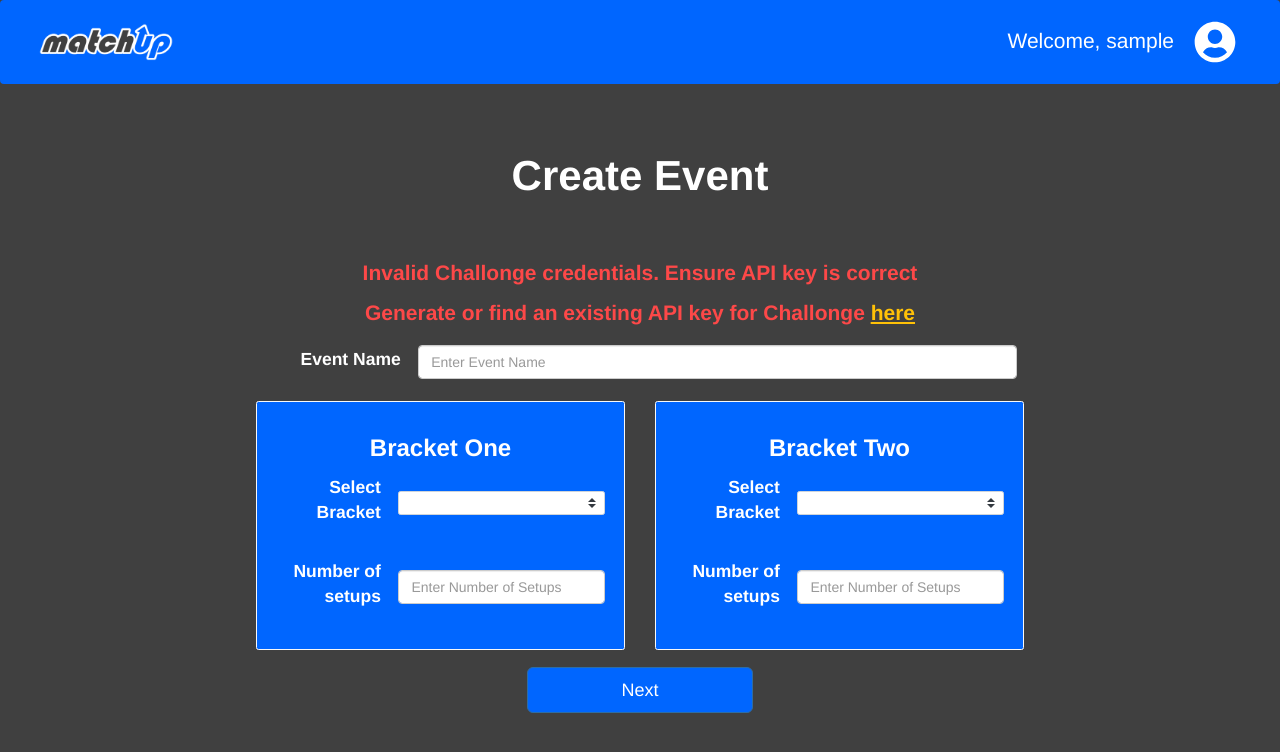
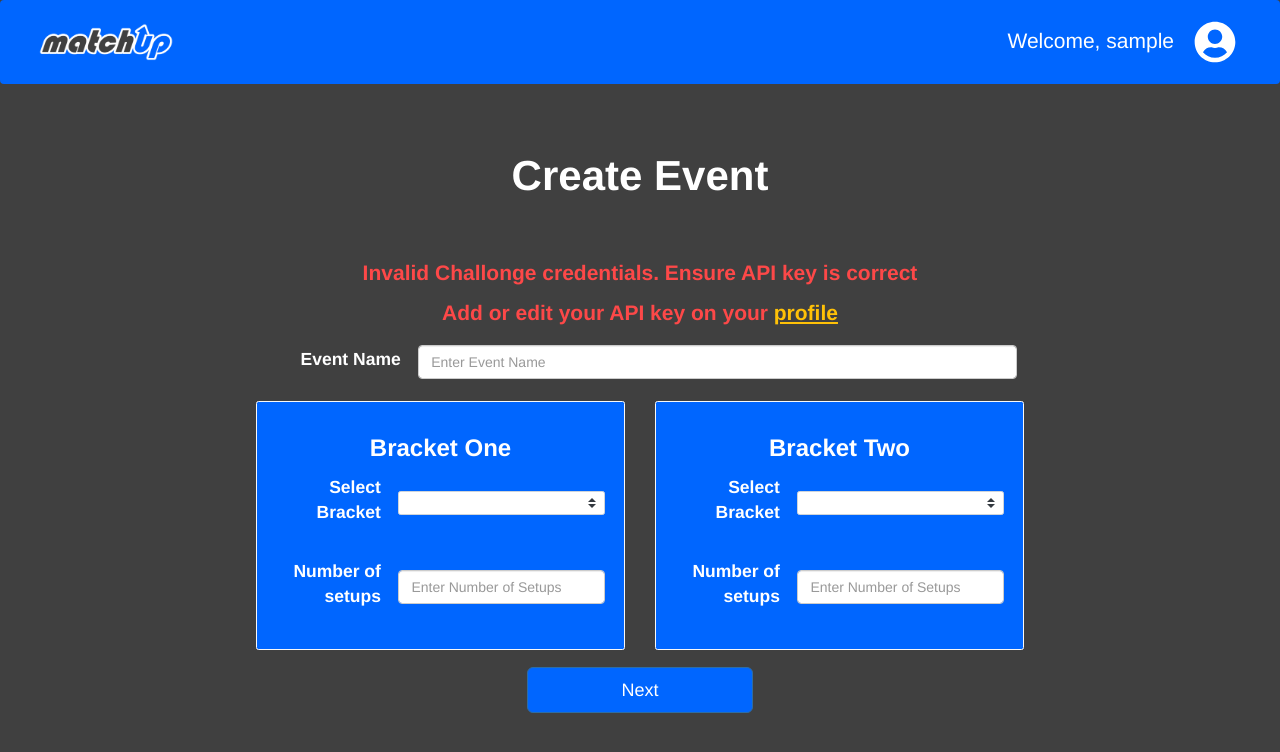
Before and after one commit to C-Dahr/matchup, a Vue app in the folder client/: page /createEvent in a window 1280 px wide. Shown: the top 752 px of the page. Built offline with nearby package versions, Linux system fonts and the light colour scheme; no server answers; sample sign-in values are in the browser's storage.

Commit message:
Updated challonge credentials error message to route to profile page

```diff
--- a/client/src/views/CreateEvent.vue
+++ b/client/src/views/CreateEvent.vue
@@ -7,7 +7,8 @@
       <ul class="form-error">
         <li v-for="error in errors" v-bind:key="error">{{ error }}</li>
       </ul>
-      <p v-if="link === true">Generate or find an existing API key for Challonge <b-link class="text-warning" href="https://challonge.com/settings/developer" target="_blank">here</b-link></p>
+      <p v-if="link === true">Add or edit your API key on your
+        <b-link class="text-warning" href="/editprofile">profile</b-link></p>
     </div>
     <div class="d-flex justify-content-center">
       <form @submit="onSubmit" method="post" class="event-form">
```
